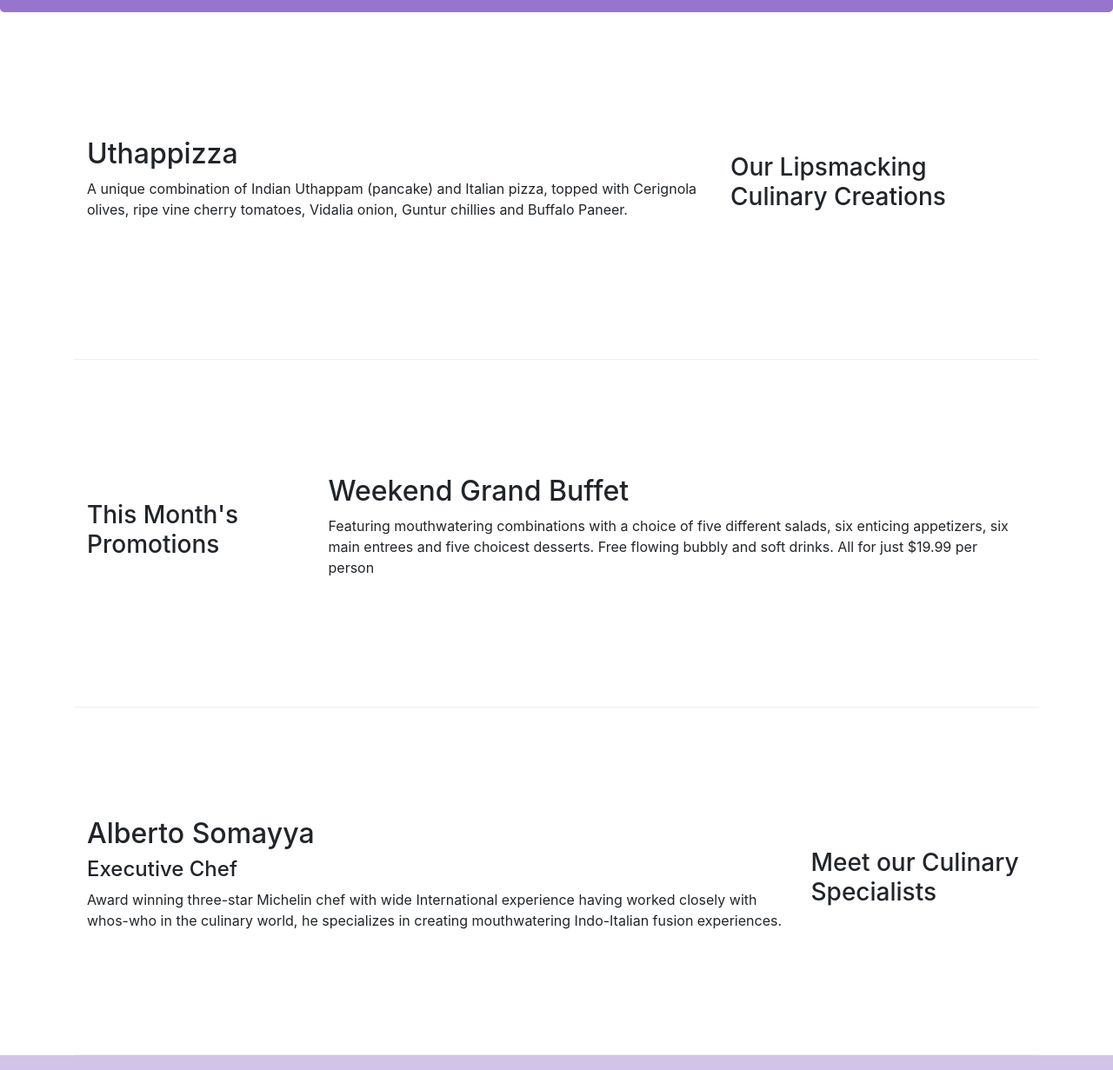
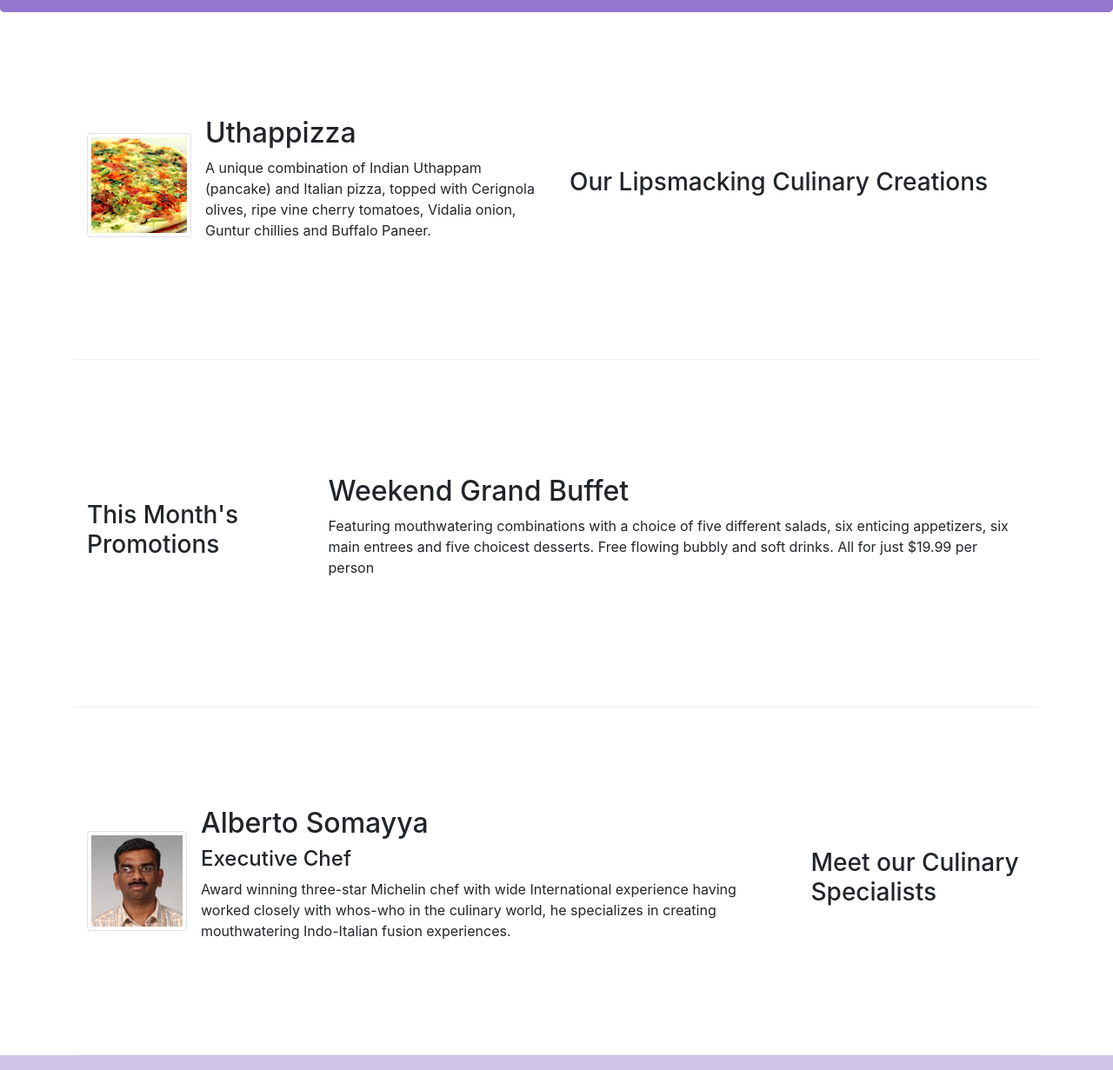
Before and after one commit to rohit10000/conFusion, a website: page index.html in a window 1280 px wide. Shown: the part 320-1551 px from the top of the page at 87% size. Drawn offline with nearby package versions, Linux system fonts and the light colour scheme.

Commit message:
Images and Media

```diff
--- a/index.html
+++ b/index.html
@@ -21,7 +21,7 @@
         <button class="navbar-toggler" type="button" data-toggle="collapse" data-target="#Navbar">
           <span class="navbar-toggler-icon"></span>
         </button>
-        <a class="navbar-brand mr-auto" href="#">India Tour</a>
+        <a class="navbar-brand mr-auto" href="#"><img src="img/logo.png"height="30" width="41"> </a>
         <div class="collapse navbar-collapse" id="Navbar">
           <ul class="navbar-nav mr-auto">
             <li class="nav-item"><a class="nav-link active" href="#"><span class="fa fa-home fa-lg"></span>Home</a></li>
@@ -48,12 +48,19 @@
 
     <div class="container">
         <div class="row row-content align-items-center">
-            <div class="col-12 col-sm-4 col-md- order-sm-last">
+            <div class="col-12 col-sm-4 col-md order-sm-last">
                 <h3>Our Lipsmacking Culinary Creations</h3>
             </div>
             <div class="col order-sm-first col-sm col-md">
-                <h2>Uthappizza</h2>
-                <p>A unique combination of Indian Uthappam (pancake) and Italian pizza, topped with Cerignola olives, ripe vine cherry tomatoes, Vidalia onion, Guntur chillies and Buffalo Paneer.</p>
+                <div class="media">
+                    <img class="d-flex mr-3 img-thumbnail align-self-center" src="img/uthappizza.png" alt="uthappizza">
+                    <div class="media-body">
+                        <h2 class="mt-0 ">Uthappizza</h2>
+                        <p class="d-none d-sm-block">A unique combination of Indian Uthappam (pancake) and Italian pizza, topped with Cerignola olives, ripe vine cherry tomatoes, Vidalia onion, Guntur chillies and Buffalo Paneer.</p>
+                    </div>
+
+                </div>
+
             </div>
         </div>
 
@@ -73,9 +80,15 @@
                 <h3>Meet our Culinary Specialists</h3>
             </div>
             <div class="col col-sm order-sm-first col-md">
-                <h2>Alberto Somayya</h2>
-                <h4>Executive Chef</h4>
-                <p>Award winning three-star Michelin chef with wide International experience having worked closely with whos-who in the culinary world, he specializes in creating mouthwatering Indo-Italian fusion experiences. </p>
+                <div class="media">
+                    <img class="d-flex mr-3 img-thumbnail align-self-center" src="img/alberto.png" alt="alberto">
+                    <div class="media-body">
+                        <h2 class="mt-0">Alberto Somayya</h2>
+                        <h4>Executive Chef</h4>
+                        <p class="d-none d-sm-block">Award winning three-star Michelin chef with wide International experience having worked closely with whos-who in the culinary world, he specializes in creating mouthwatering Indo-Italian fusion experiences. </p>
+                    </div>
+                </div>
+
             </div>
         </div>
     </div>
```
Also changed, not shown: aboutus.html (+3 -2 lines), contactus.html (+1 -1 lines), img/alberto.png (added), img/buffet.png (added), img/logo.png (added), img/uthappizza.png (added), 1 other file.
